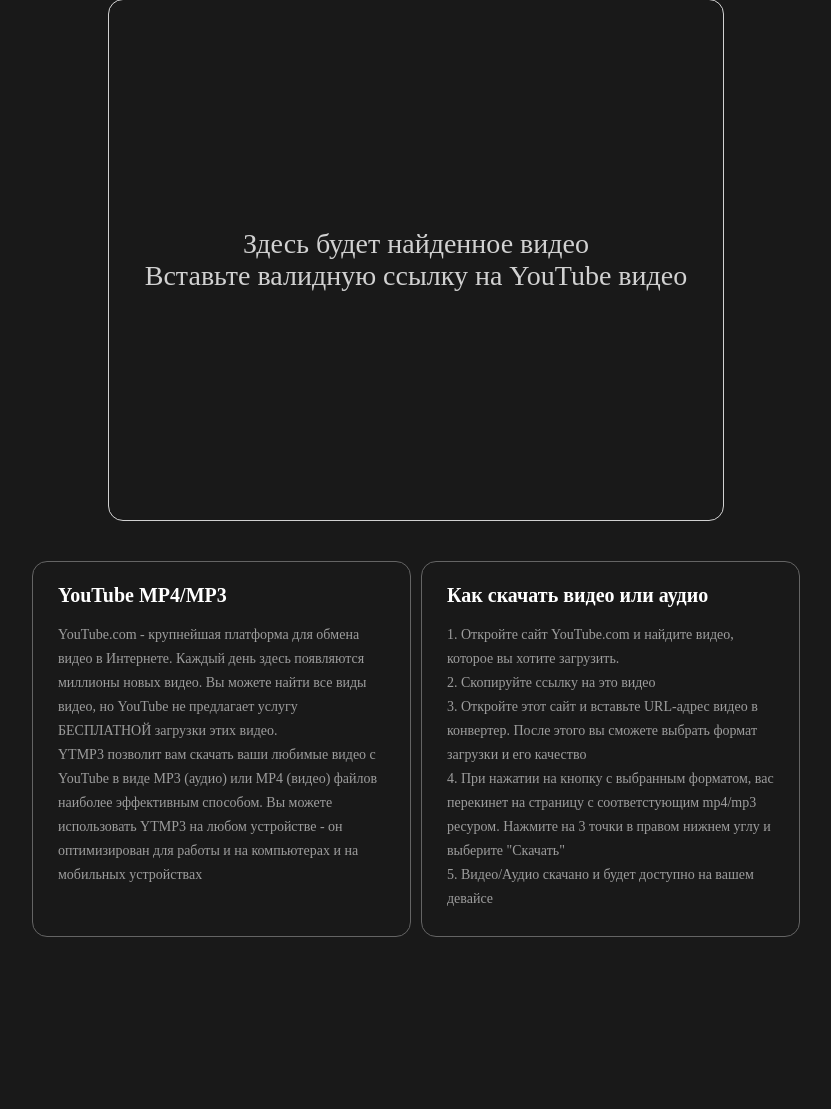
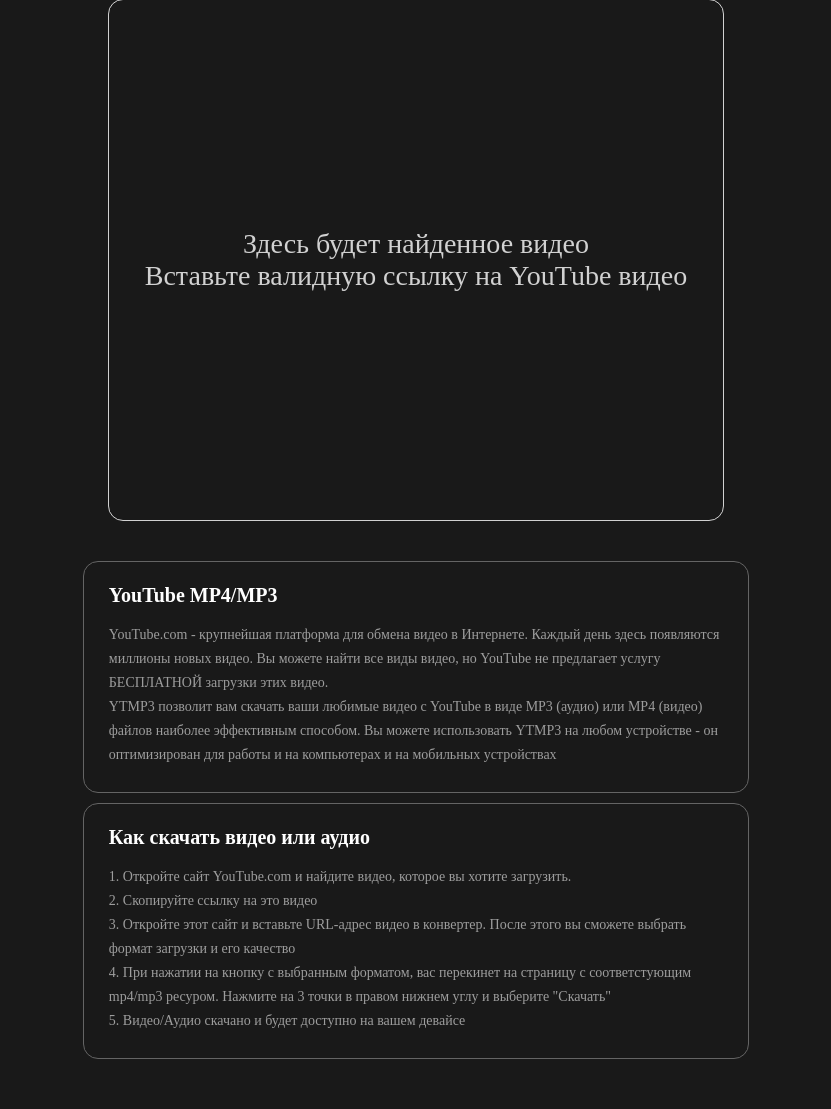
Before and after one commit to bizarre-sorcerer/Yt-Downloader, a Flask app: page / in a window 1280 px wide. Shown: the part 312-1421 px from the top of the page, without its empty margins (224-1055 px from the left). Before the commit the page ends 1249 px from the top, so only its background shows below. Run offline with Flask 3, Linux system fonts and the light colour scheme; the visitor is signed in with stand-in values (Sample User, id 1).

Commit message:
Сделал красивей и исправил одну хуню с оверфлоуем, изза чего body занимал не весь DOM

```diff
--- a/static/adaptive.css
+++ b/static/adaptive.css
@@ -58,6 +58,11 @@
     opacity: .8;
   }
 
+  .formats{
+    grid-template-columns: repeat(5, 1fr);
+
+  }
+
   .info-containers{
     display: flex;
     gap: 10px
--- a/static/styles.css
+++ b/static/styles.css
@@ -1,3 +1,7 @@
+*{
+  overflow-x: hidden;
+}
+
 body {
   display: flex;
   flex-direction: column;
@@ -119,6 +123,14 @@ form{
 .URL-input:focus {
   border:2px solid #0485ff;
 }
+
+.info-containers{
+  display: flex;
+  flex-direction: column;
+  align-items: center;
+  gap: 10px
+}
+
 
 .info{
   display: flex;
--- a/templates/download.html
+++ b/templates/download.html
@@ -1,8 +1,10 @@
 <!DOCTYPE html>
   <html lang="en">
   <head>
+
     <meta charset="UTF-8">
-    <meta name="viewport" content="width=device-width, initial-scale=1.0">
+    <!-- <meta name="viewport" content="width=device-width, initial-scale=1.0"> -->
+    <meta name="viewport" content="width=device-width, initial-scale=1">
     <title>YT Downloader</title>
 
     <link rel="stylesheet"
@@ -78,7 +80,7 @@
         </div>
       </div>
 
-      <div class="info-co ntainers main-container">
+      <div class="info-containers main-container">
         <div class="info main-container">
           <h2>YouTube MP4/MP3</h2>
           <p>YouTube.com - крупнейшая платформа для обмена видео в
```
